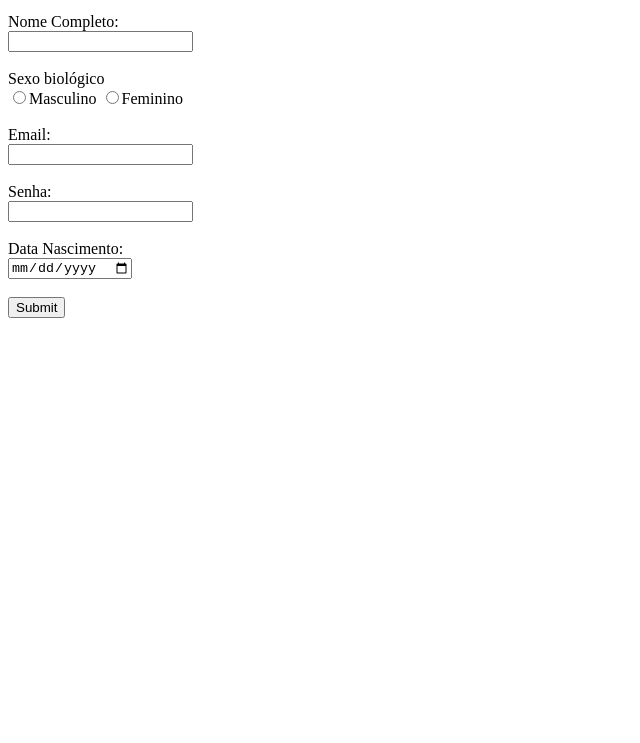
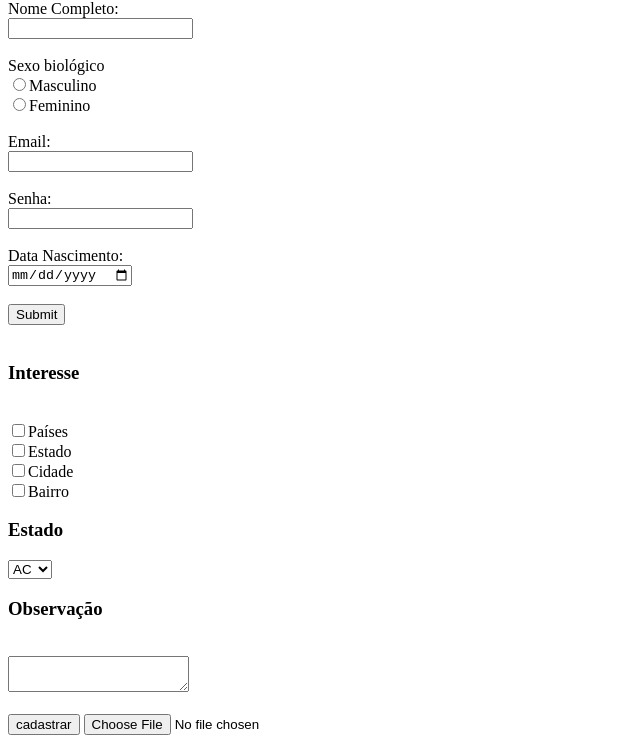
Before and after one commit to HenriqueSenai2008/AulaHTML, a plain HTML site: page AulaHTML/Cadastro.html in a window 1280 px wide. Shown: the part 67-810 px from the top of the page, without its empty margins (0-640 px from the left). Drawn offline with Linux system fonts and the light colour scheme.

Commit message:
formulario

```diff
--- a/AulaHTML/Cadastro.html
+++ b/AulaHTML/Cadastro.html
@@ -1,5 +1,5 @@
 <!DOCTYPE html>
-<html lang="en">
+<html lang="pt-BR">
 
 <head>
     <meta charset="UTF-8">
@@ -8,7 +8,7 @@
 </head>
 
 <body>
-    <h1>Cadastro</h1>
+    <h2>Cadastro</h2>
     <form action="">
         Nome Completo:
         <br>
@@ -17,6 +17,7 @@
         Sexo biológico
         <br>
         <input type="radio" name="Sexo" value="Masculino">Masculino
+        <br>
         <input type="radio" name="Sexo" value="Feminino">Feminino
         <br><br>
         Email:
@@ -32,6 +33,57 @@
         <input type="date" name="Data_nascimento">
         <br><br>
         <input type="submit" name="Enviar">
+        <br><br>
+        <h3>Interesse</h3>
+        <br>
+        <input type="checkbox" name="Interesse">Países
+        <br>
+        <input type="checkbox" name="Interesse">Estado
+        <br>
+        <input type="checkbox" name="Interesse">Cidade
+        <br>
+        <input type="checkbox" name="Interesse">Bairro
+        <h3>Estado</h3>
+        <select name="Estado">
+            <option value="AC">AC</option>
+            <option value="AL">AL</option>
+            <option value="AM">AM</option>
+            <option value="Sp">BH</option>
+            <option value="CE">CE</option>
+            <option value="DF">DF</option>
+            <option value="ES">ES</option>
+            <option value="GO">GO</option>
+            <option value="MA">MA</option>
+            <option value="MT">MT</option>
+            <option value="MS">MS</option>
+            <option value="MG">MG</option>
+            <option value="PA">PA</option>
+            <option value="PB">PB</option>
+            <option value="PE">PE</option>
+            <option value="PI">PI</option>
+            <option value="PR">PR</option>
+            <option value="RJ">RJ</option>
+            <option value="RN">RN</option>
+            <option value="RO">RO</option>
+            <option value="RR">RR</option>
+            <option value="RS">RS</option>
+            <option value="SC">SC</option>
+            <option value="SE">SE</option>
+            <option value="SP">SP</option>
+            <option value="TO">TO</option>
+        </select>
+        <h3>Observação</h3>
+        <br>
+        <textarea name=""></textarea>
+        <br><br>
+        <input type="submit" value="cadastrar">
+
+        <form action="">
+<input type="file" accept="image">
+
+        </form>
+
+
     </form>
 </body>
 
```
